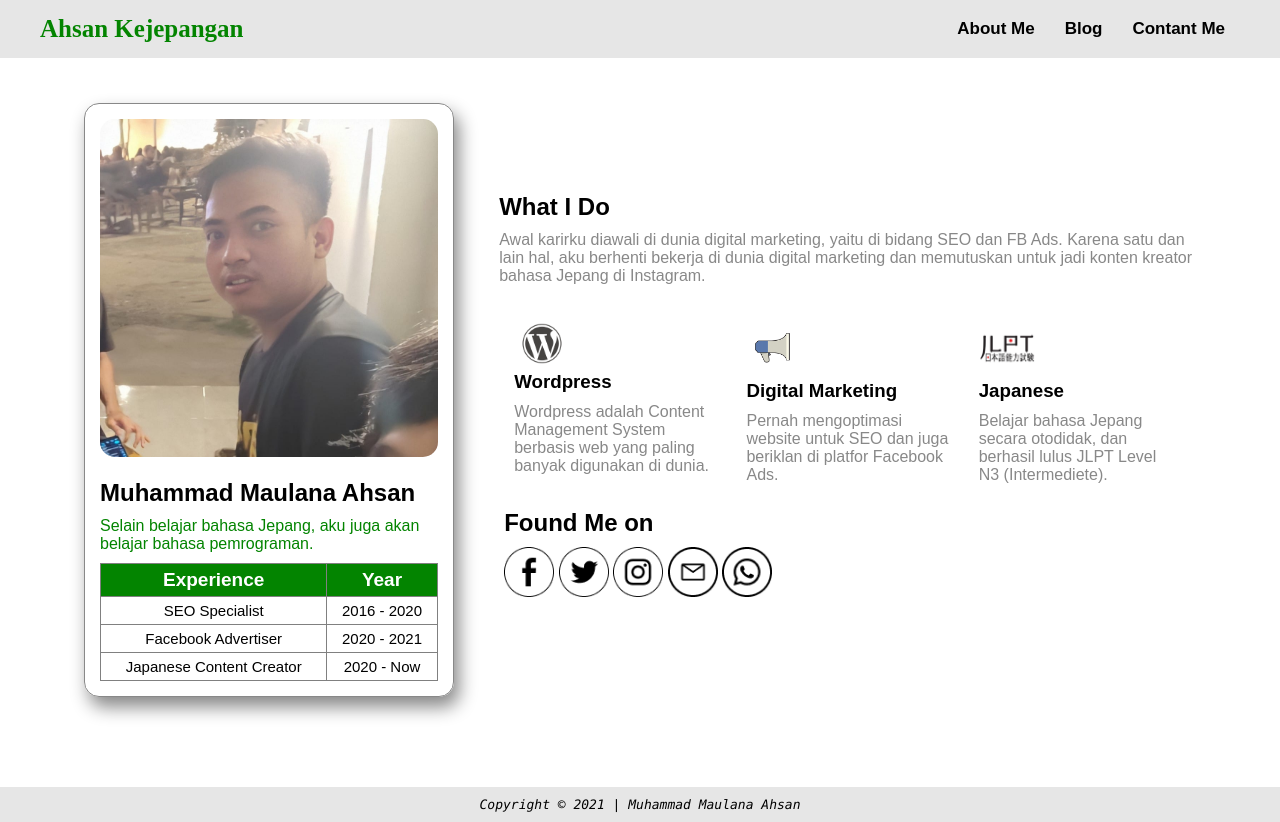
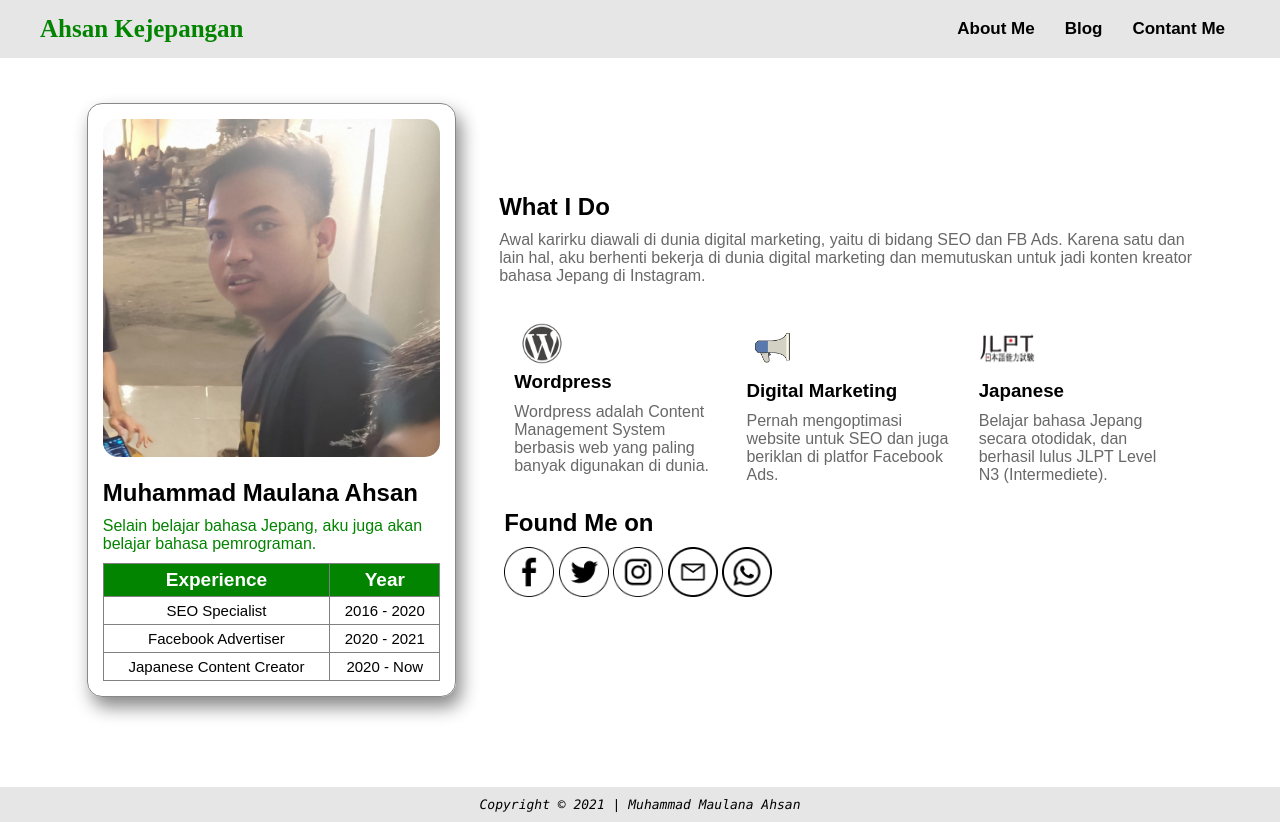
Before and after one commit to ahsansan/responsive-web-flexbox, a plain HTML site: page index.html in a window 1280 px wide. Drawn offline with Linux system fonts and the light colour scheme; a web font is replaced by a local one.

Commit message:
final felx

```diff
--- a/style/style.css
+++ b/style/style.css
@@ -189,9 +189,11 @@ section {
 	justify-content: center;
 	align-items: center;
 	margin-top: 25px;
+	align-content: stretch;
 }
 
 section .left {
+	display: flex;
 	flex: 35%;
 	justify-content: center;
 	padding: 20px;
@@ -218,13 +220,15 @@ section .left .box-card table td {
 }
 
 section .right {
+	display: flex;
 	flex: 65%;
 	justify-self: center;
 	padding: 20px;
+	align-content: space-around;
 }
 
 section .right p {
-	color: #888;
+	color: #696868;
 }
 
 section .right .skill {
```
Also changed, not shown: 1 other file.
